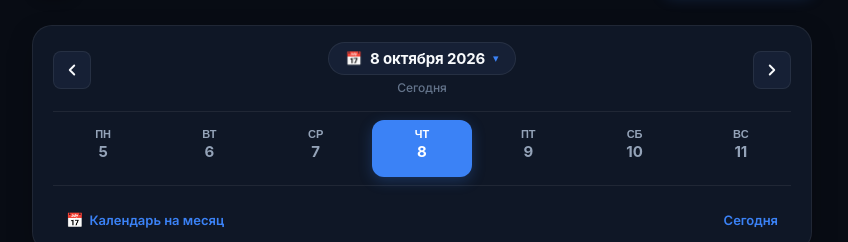
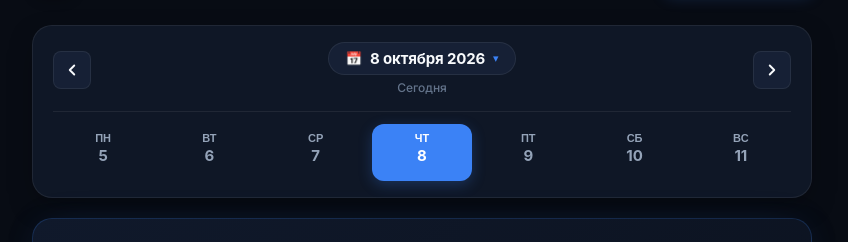
Before and after one commit to Korgan05/taskapp, a plain HTML site: page static/index.html in a window 1280 px wide. Shown: the part 71-313 px from the top of the page, without its empty margins (218-1066 px from the left). Drawn offline with Linux system fonts and the light colour scheme; no server answers; a web font is replaced by a local one.

Commit message:
refactor(ui): remove redundant calendar and today links from navigator card

```diff
--- a/static/app.js
+++ b/static/app.js
@@ -26,8 +26,6 @@ const el = {
   dateDisplayText: $("date-display-text"),
   dateRelativeTag: $("date-relative-tag"),
   weekStrip: $("week-strip"),
-  openCalendarBtn: $("open-calendar-btn"),
-  todayBtn: $("today-btn"),
 
   calendarModal: $("calendar-modal"),
   calendarCloseBtn: $("calendar-close-btn"),
@@ -754,10 +752,8 @@ function setupEventListeners() {
   el.prevDayBtn.addEventListener("click", () => switchDate(addDays(state.currentDate, -1)));
   el.nextDayBtn.addEventListener("click", () => switchDate(addDays(state.currentDate, 1)));
 
-  // Открытие календаря по клику на дату или на кнопку
+  // Открытие календаря по клику на дату
   el.dateDisplayBtn.addEventListener("click", openCalendarModal);
-  el.openCalendarBtn.addEventListener("click", openCalendarModal);
-  el.todayBtn.addEventListener("click", () => switchDate(todayStr()));
 
   // Календарь модалка
   el.calendarCloseBtn.addEventListener("click", closeCalendarModal);
--- a/static/index.html
+++ b/static/index.html
@@ -67,16 +67,6 @@
         <!-- Лента недели с индикаторами смен -->
         <div class="week-strip-wrap">
           <div class="week-strip" id="week-strip"></div>
-        </div>
-
-        <!-- Быстрые действия без дублирующих стрелок -->
-        <div class="date-sub-actions">
-          <button type="button" id="open-calendar-btn" class="sub-action-btn">
-            <span class="sub-btn-icon">📅</span> Календарь на месяц
-          </button>
-          <button type="button" id="today-btn" class="sub-action-btn">
-            Сегодня
-          </button>
         </div>
       </section>
 
--- a/static/style.css
+++ b/static/style.css
@@ -312,9 +312,8 @@ body.modal-open {
 /* Лента дней недели */
 .week-strip-wrap {
   border-top: 1px solid var(--border-card);
-  border-bottom: 1px solid var(--border-card);
-  padding: 8px 0;
-  margin-bottom: 10px;
+  padding-top: 12px;
+  margin-bottom: 0;
 }
 
 .week-strip {
@@ -382,38 +381,6 @@ body.modal-open {
 
 .week-day-btn.is-today:not(.is-active) .wd-num {
   color: var(--accent-blue);
-}
-
-.date-sub-actions {
-  display: flex;
-  justify-content: space-between;
-  align-items: center;
-  padding-top: 8px;
-}
-
-.sub-action-btn {
-  background: transparent;
-  border: 1px solid transparent;
-  border-radius: var(--radius-sm);
-  color: var(--accent-blue);
-  font-family: var(--font-body);
-  font-size: 13px;
-  font-weight: 600;
-  padding: 6px 12px;
-  cursor: pointer;
-  display: inline-flex;
-  align-items: center;
-  gap: 6px;
-  transition: all 0.15s ease;
-}
-
-.sub-action-btn:hover {
-  background: var(--bg-subtle);
-  border-color: var(--border-card);
-}
-
-.sub-btn-icon {
-  font-size: 14px;
 }
 
 /* Главная карточка доходов смены */
```
Also changed, not shown: data/trips.json (+26 -18 lines), 1 other file.
